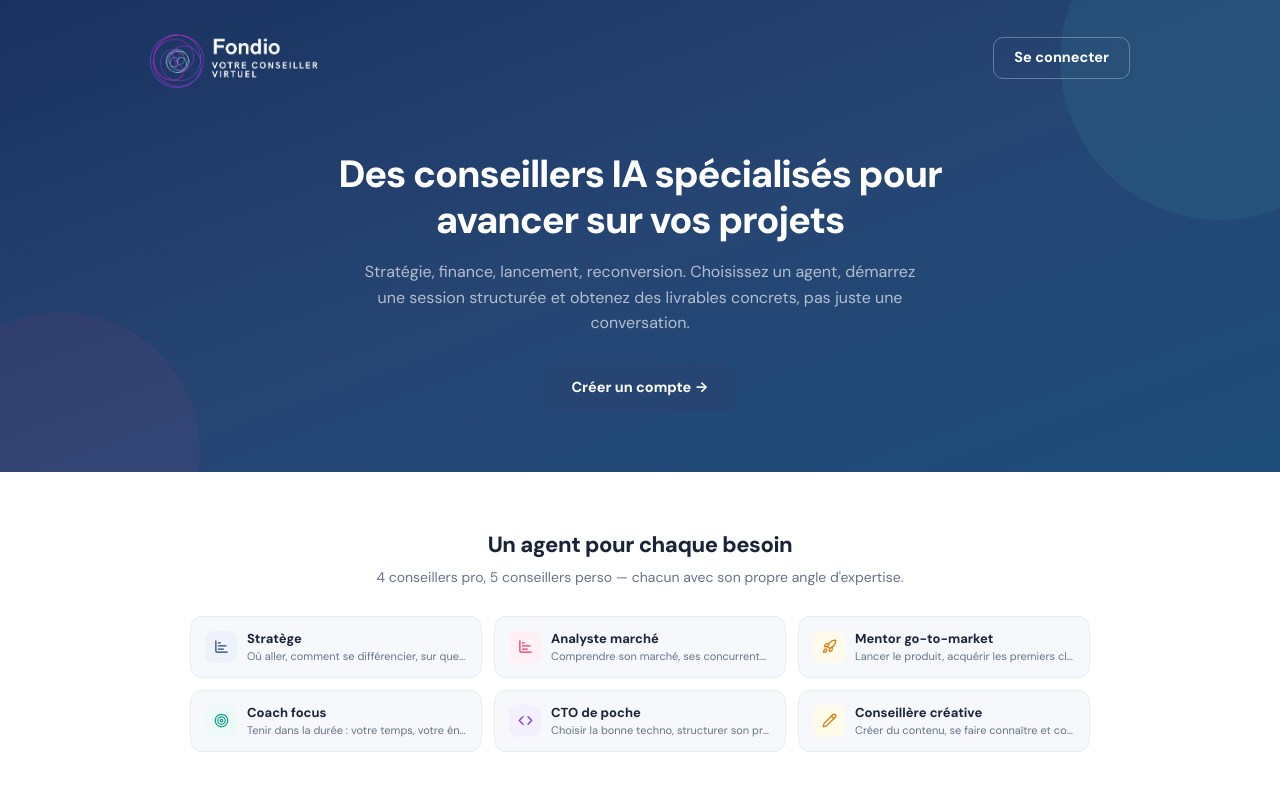
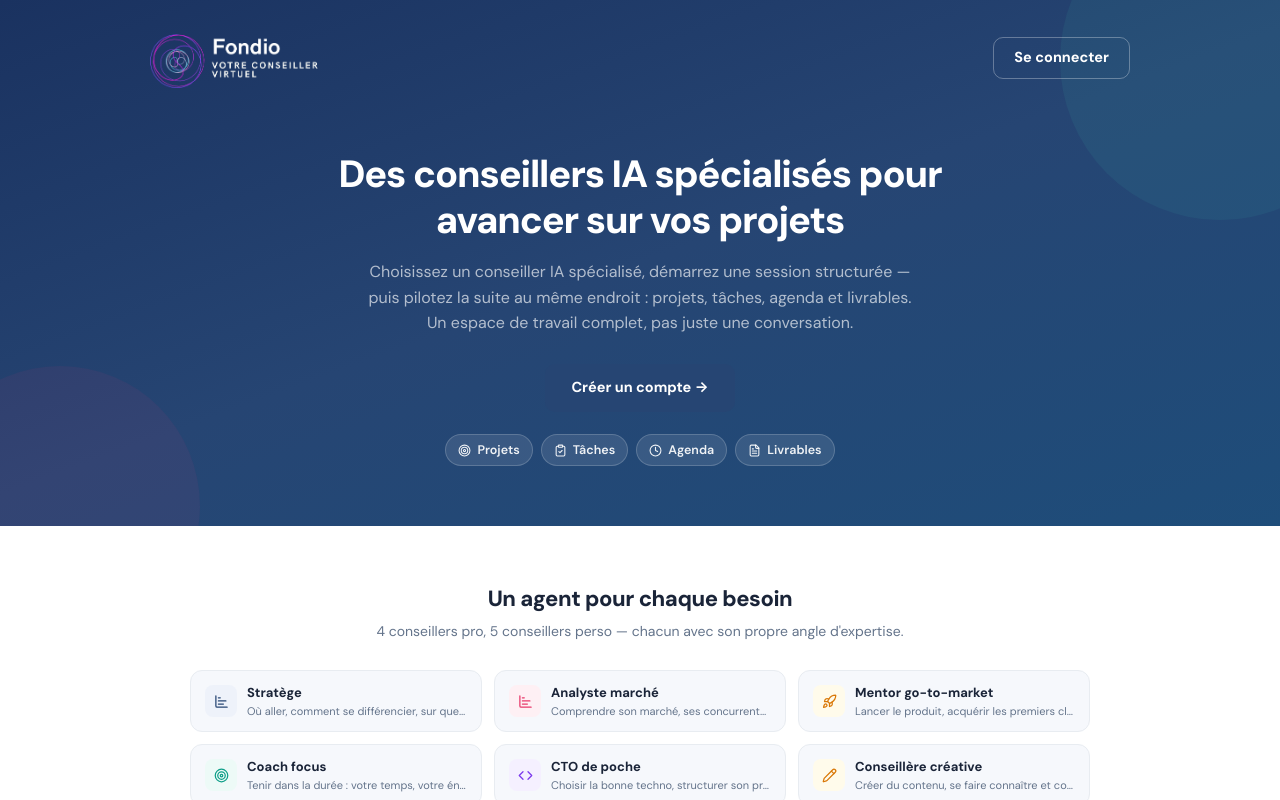
Before and after one commit to FelixB69/fondio, a Next.js app: page / in a window 1280 px wide. Built offline with nearby package versions, Linux system fonts and the light colour scheme.

Commit message:
feat: landing — section espace de travail + hero tout-en-un

```diff
--- a/components/LandingScreen.tsx
+++ b/components/LandingScreen.tsx
@@ -27,6 +27,29 @@ const FEATURES: { icon: IconName; title: string; desc: string }[] = [
     icon: "users",
     title: "Panel multi-agents",
     desc: "Réunissez plusieurs conseillers sur une même session pour croiser leurs points de vue et obtenir une synthèse.",
+  },
+];
+
+const WORKSPACE_PILLARS: { icon: IconName; title: string; desc: string }[] = [
+  {
+    icon: "target",
+    title: "Projets & paliers",
+    desc: "Rattachez vos sessions à un projet et suivez sa progression par étapes, du brief au lancement.",
+  },
+  {
+    icon: "tasks",
+    title: "Tâches",
+    desc: "Les actions issues de vos échanges deviennent des tâches concrètes que vous cochez au fil de l'eau.",
+  },
+  {
+    icon: "clock",
+    title: "Agenda",
+    desc: "Planifiez les échéances de vos projets et gardez une vue claire de ce qui arrive.",
+  },
+  {
+    icon: "word",
+    title: "Livrables",
+    desc: "Chaque échange produit des livrables structurés — tableaux, documents — exportables en PDF ou Word.",
   },
 ];
 
@@ -146,8 +169,8 @@ export function LandingScreen({
               maxWidth: 560,
             }}
           >
-            Stratégie, finance, lancement, reconversion. Choisissez un agent, démarrez une session structurée et
-            obtenez des livrables concrets, pas juste une conversation.
+            Choisissez un conseiller IA spécialisé, démarrez une session structurée — puis pilotez la suite
+            au même endroit : projets, tâches, agenda et livrables. Un espace de travail complet, pas juste une conversation.
           </p>
           <div style={{ display: "flex", justifyContent: "center", gap: 12, flexWrap: "wrap" }}>
             <button onClick={onSignup} style={primaryBtn}>
@@ -158,6 +181,41 @@ export function LandingScreen({
                 Se connecter
               </button>
             )}
+          </div>
+          <div
+            style={{
+              display: "flex",
+              justifyContent: "center",
+              gap: 8,
+              flexWrap: "wrap",
+              marginTop: 22,
+            }}
+          >
+            {[
+              { icon: "target" as IconName, label: "Projets" },
+              { icon: "tasks" as IconName, label: "Tâches" },
+              { icon: "clock" as IconName, label: "Agenda" },
+              { icon: "word" as IconName, label: "Livrables" },
+            ].map((p) => (
+              <span
+                key={p.label}
+                style={{
+                  display: "inline-flex",
+                  alignItems: "center",
+                  gap: 6,
+                  padding: "6px 12px",
+                  borderRadius: 100,
+                  background: "rgba(255,255,255,0.10)",
+                  border: "1px solid rgba(255,255,255,0.18)",
+                  color: "rgba(255,255,255,0.92)",
+                  fontSize: 12.5,
+                  fontWeight: 600,
+                }}
+              >
+                <Icon name={p.icon} size={13} color="rgba(255,255,255,0.92)" />
+                {p.label}
+              </span>
+            ))}
           </div>
         </div>
       </div>
@@ -236,6 +294,61 @@ export function LandingScreen({
         </div>
       </div>
 
+      {/* Espace de travail */}
+      <div style={{ maxWidth: 980, margin: "0 auto", padding: isMobile ? "36px 20px 8px" : "56px 40px 8px" }}>
+        <h2
+          style={{
+            margin: "0 0 6px",
+            fontSize: isMobile ? 19 : 22,
+            fontWeight: 800,
+            color: C.text,
+            letterSpacing: "-0.02em",
+            textAlign: "center",
+          }}
+        >
+          Un espace de travail complet, pas juste un chat
+        </h2>
+        <p style={{ margin: "0 0 28px", color: C.textSub, fontSize: 14, textAlign: "center" }}>
+          Vos conseils se transforment en projets pilotés — tâches, échéances et livrables réunis au même endroit.
+        </p>
+        <div
+          style={{
+            display: "grid",
+            gridTemplateColumns: isMobile ? "1fr 1fr" : "repeat(4, 1fr)",
+            gap: 12,
+          }}
+        >
+          {WORKSPACE_PILLARS.map((p) => (
+            <div
+              key={p.title}
+              style={{
+                background: C.bg,
+                border: `1px solid ${C.border}`,
+                borderRadius: 12,
+                padding: "16px 16px",
+              }}
+            >
+              <div
+                style={{
+                  width: 38,
+                  height: 38,
+                  borderRadius: 10,
+                  background: C.navyLight,
+                  display: "flex",
+                  alignItems: "center",
+                  justifyContent: "center",
+                  marginBottom: 12,
+                }}
+              >
+                <Icon name={p.icon} size={17} color={C.navy} />
+              </div>
+              <div style={{ fontSize: 14.5, fontWeight: 700, color: C.text, marginBottom: 6 }}>{p.title}</div>
+              <div style={{ fontSize: 13, color: C.textSub, lineHeight: 1.55 }}>{p.desc}</div>
+            </div>
+          ))}
+        </div>
+      </div>
+
       {/* Features */}
       <div style={{ maxWidth: 980, margin: "0 auto", padding: isMobile ? "36px 20px" : "56px 40px" }}>
         <div
```
